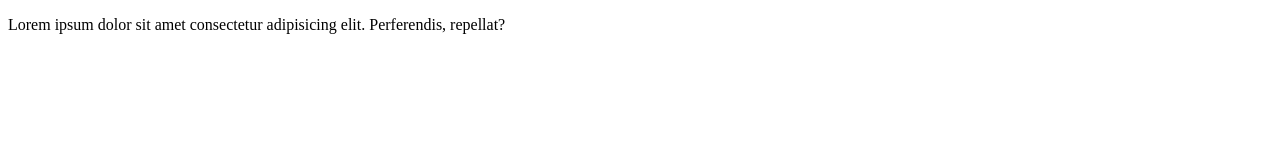
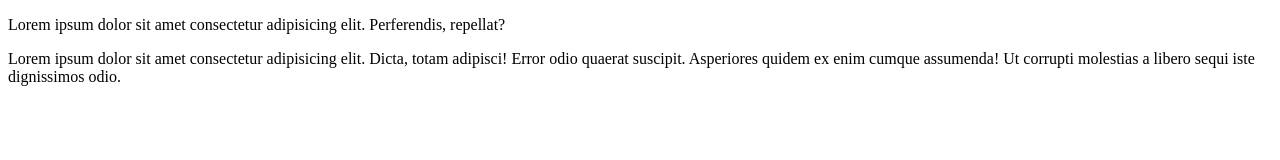
Before and after one commit to Sam07Chauhan/LocalRepo, a plain HTML site: page index.html in a window 1280 px wide. Drawn offline with Linux system fonts and the light colour scheme.

Commit message:
my new feature

```diff
--- a/index.html
+++ b/index.html
@@ -7,5 +7,6 @@
 </head>
 <body>
     <p>Lorem ipsum dolor sit amet consectetur adipisicing elit. Perferendis, repellat?</p>
+    <p>Lorem ipsum dolor sit amet consectetur adipisicing elit. Dicta, totam adipisci! Error odio quaerat suscipit. Asperiores quidem ex enim cumque assumenda! Ut corrupti molestias a libero sequi iste dignissimos odio.</p>
 </body>
 </html>
```
